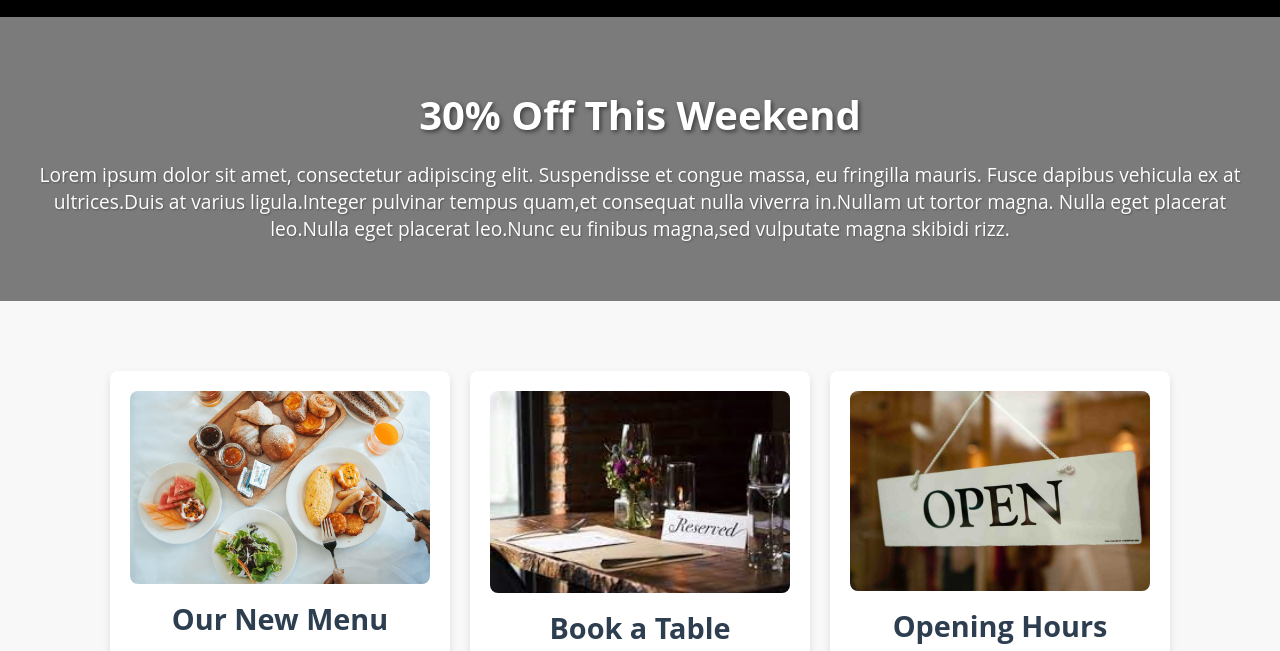
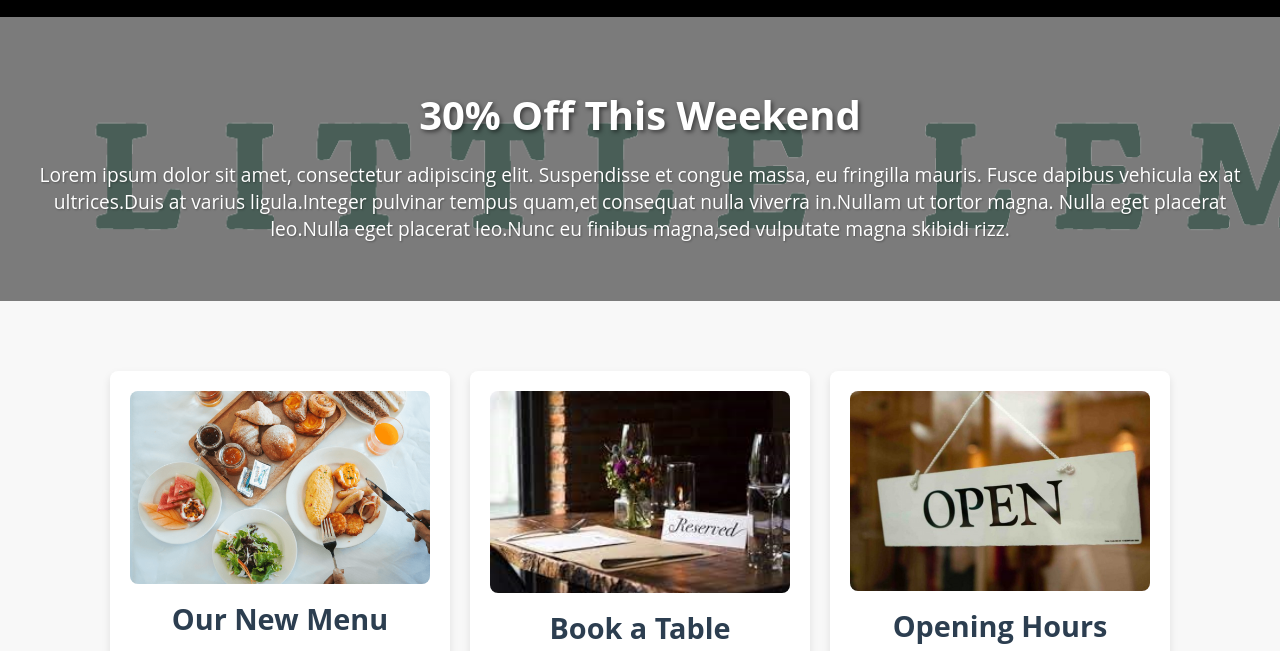
Before and after one commit to Vineesh-AI-DS/html-css-day-2, a plain HTML site: page index.html in a window 1280 px wide. Shown: the part 73-724 px from the top of the page. Drawn offline with Linux system fonts and the light colour scheme.

Commit message:
Update index.html

```diff
--- a/index.html
+++ b/index.html
@@ -53,7 +53,7 @@
         }
 
         .main-banner {
-            background-image: url('../lemo2.png');
+            background-image: url('images/lemo2.png');
             background-size: cover;
             background-position: center;
             padding: 80px 20px 40px;
```
